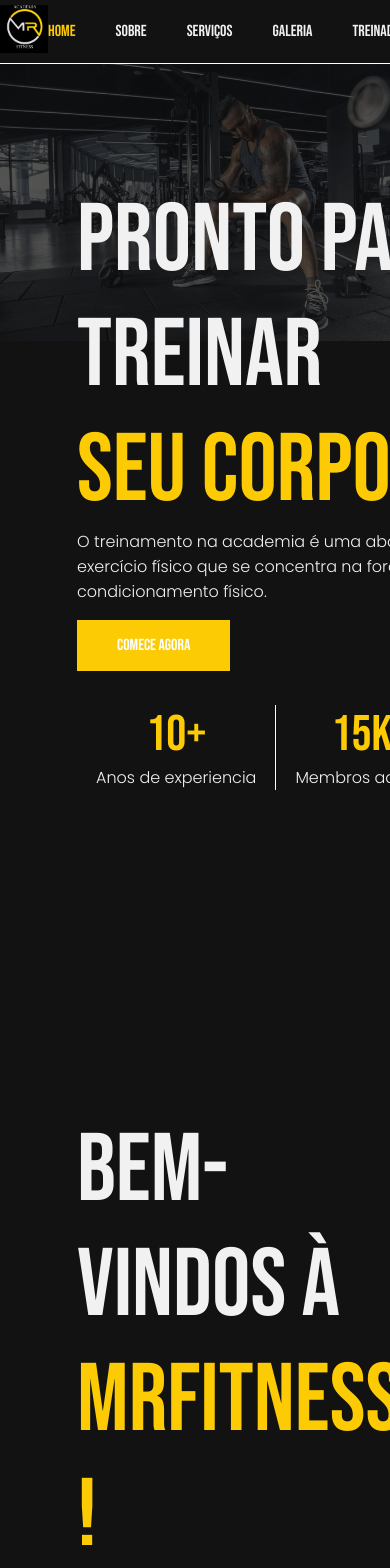
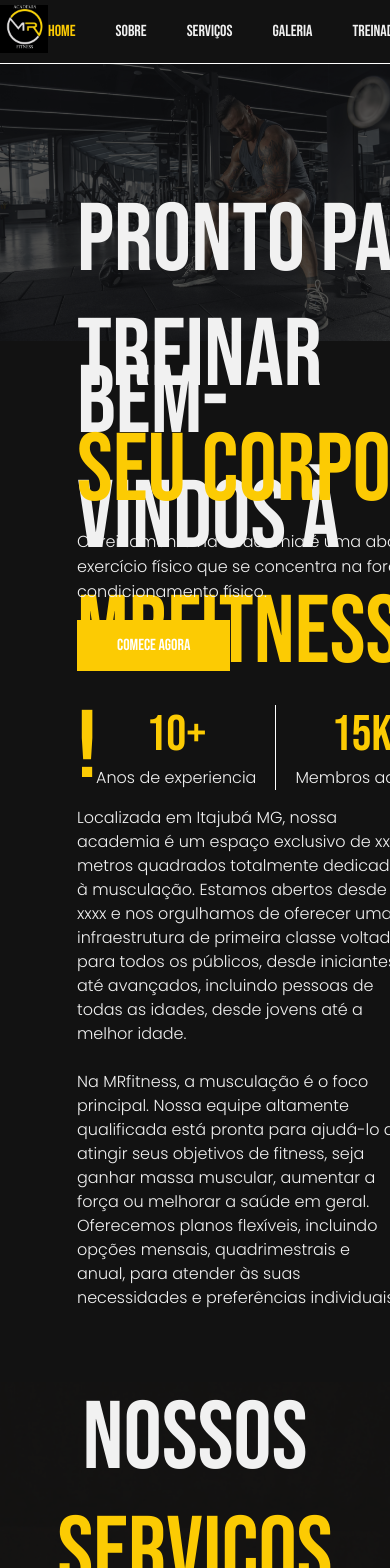
Before and after one commit to Carlosxc-dev/MR_fitness, a React (Vite) app: page / in a window 390 px wide. Shown: the top 1568 px of the page. Built offline with nearby package versions, Linux system fonts and the light colour scheme.

Commit message:
display mobile width normal

```diff
--- a/src/components/about/about.tsx
+++ b/src/components/about/about.tsx
@@ -9,7 +9,7 @@
 		<span>mrfitness !</span>
       </p>
 
-		<div className='info'>
+		<p className='info'>
 
 			Localizada em Itajubá MG, nossa academia é um espaço exclusivo de xxx metros quadrados
 			totalmente dedicado à musculação. Estamos abertos desde xxxx e nos orgulhamos de oferecer uma
@@ -21,7 +21,7 @@
 			geral. Oferecemos planos flexíveis, incluindo opções mensais, quadrimestrais e anual, para atender às suas
 			necessidades e preferências individuais.
 
-		</div>
+		</p>
 
 	  <div className='img'>
 		<div className='retWhite'></div>
--- a/src/components/about/style.ts
+++ b/src/components/about/style.ts
@@ -1,10 +1,11 @@
 import styled from "styled-components";
 
 export const Conteiner = styled.div`
+    width: 100%;
+    //overflow: hidden;
     display: grid;
     grid-template-columns: repeat(auto-fit, minmax(80px, 1fr));
-    //grid-template-rows: 30% 70%;
-    width: 100%;
+    grid-template-rows: 30% 70%;
 
     grid-template:
         " title img"
@@ -24,12 +25,13 @@
     }
     .info{
         grid-area: info;
-        width: 100%;
         margin-left: 77px;
         font-family:  ${props => props.theme.fonts.fontSubTitle};
         font-size: ${props => props.theme.fonts.subtitle};
         line-height: 24px;
         font-feature-settings: 'clig' off, 'liga' off;
+        display: flex;
+        flex-wrap: wrap;
 
     }
     .img{
@@ -80,7 +82,12 @@
         }
 
         .info{
-            display: none;
+            //display: none;
+            padding-right: 20px;
+        }
+
+        .title{
+            font-size: 4rem;
         }
 
 
--- a/src/components/hero/style.ts
+++ b/src/components/hero/style.ts
@@ -5,7 +5,7 @@
 export const Conteiner = styled.div`
     width: 100%;
     position: relative;
-    height: 1050px;
+
     /* margin: -70px;    */
 
     img{
@@ -45,6 +45,7 @@
     @media only screen and (max-width : 380px) {
 
         top: 60px;
+        left: 40px;
 
         .title{
             font-size: 60px;
@@ -87,14 +88,19 @@
 
     @media only screen and (max-width : 380px) {
         flex-direction: column;
+        align-items: flex-start;
+        .bloco{
+            margin-top: 5px;
+            align-items: flex-start;
 
-        .bloco{
-        display: flex;
-        flex-direction: column;
-        justify-content: center;
-        align-items: center;
+        }
 
-    }
+        .bloco:nth-child(1) {
+            border-right: none;
+        }
+        .bloco:nth-child(2) {
+            border-right: none;
+        }
     }
 
 
--- a/src/components/treinadores/style.ts
+++ b/src/components/treinadores/style.ts
@@ -12,6 +12,7 @@
     z-index: -2;
     top: 0px;
 	  opacity: 0.1;
+    width: 100%;
   }
 
   .title {
--- a/src/styles/global_styles.ts
+++ b/src/styles/global_styles.ts
@@ -11,5 +11,6 @@
     background-color: ${props => props.theme.colors.backgraund};
     font-family: ${props => props.theme.fonts.fontTitle};
     color: ${props => props.theme.colors.txt};
+
   }
 `;
```
